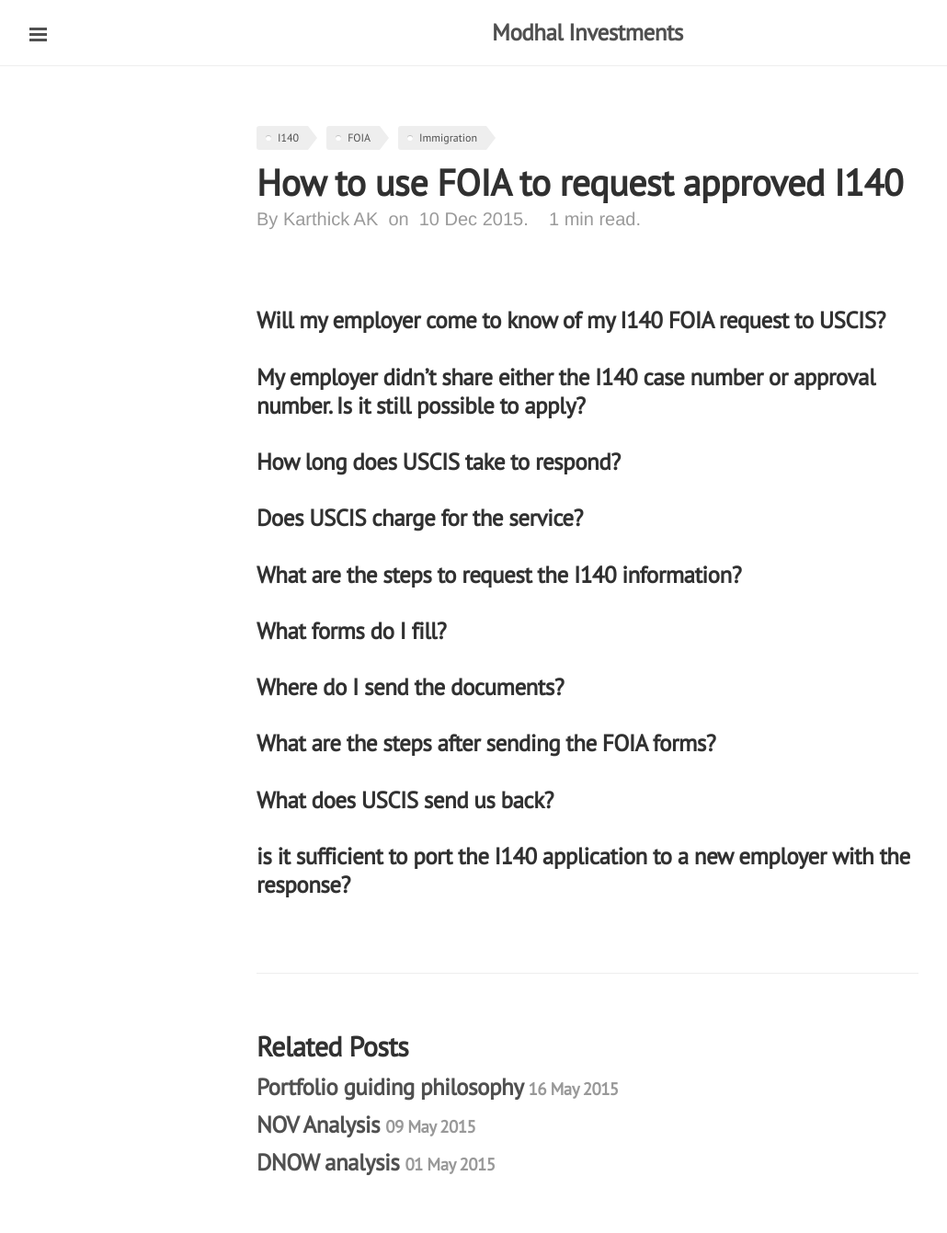
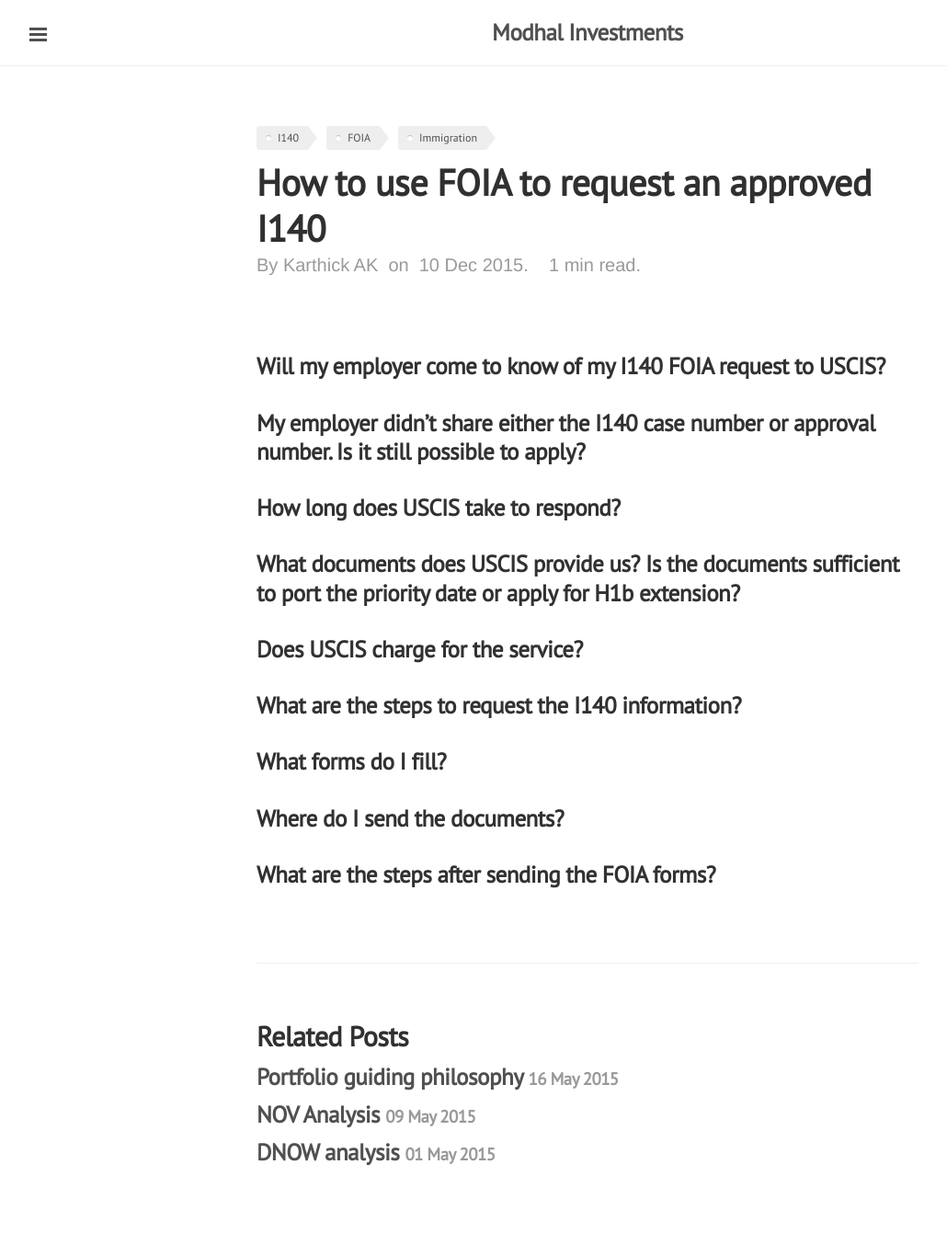
Before and after one commit to gitforwork2/gitforwork.github.io, a Jekyll site: the page built from _posts/2015-12-10-how-to-use-foia-to-request-approved-i140.md, in a window 1280 px wide. Shown: the whole page at 92% size, without its empty margins (1-1031 px from the left). Built offline with Jekyll 4.4.1, drawn with Linux system fonts in a browser that asks for light colours; Markdown is read by kramdown in place of the engine named in the settings.

Commit message:
Starter post for the i140-FOIA

```diff
--- a/_posts/2015-12-10-how-to-use-foia-to-request-approved-i140.md
+++ b/_posts/2015-12-10-how-to-use-foia-to-request-approved-i140.md
@@ -1,19 +1,17 @@
 ---
 layout: post
-title: How to use FOIA to request approved I140
+title: How to use FOIA to request an approved I140
 date: 2015-12-10
 tags: I140 FOIA Immigration
 comments: false
 description: Overview of the process to apply FOIA for getting approved I140 application.
 ---
-
 ###Will my employer come to know of my I140 FOIA request to USCIS?
 ###My employer didn't share either the I140 case number or approval number. Is it still possible to apply?
 ###How long does USCIS take to respond?
+###What documents does USCIS provide us? Is the documents sufficient to port the priority date or apply for H1b extension?
 ###Does USCIS charge for the service?
 ###What are the steps to request the I140 information?
 ###What forms do I fill?
 ###Where do I send the documents?
 ###What are the steps after sending the FOIA forms?
-###What does USCIS send us back?
-###is it sufficient to port the I140 application to a new employer with the response?
```
